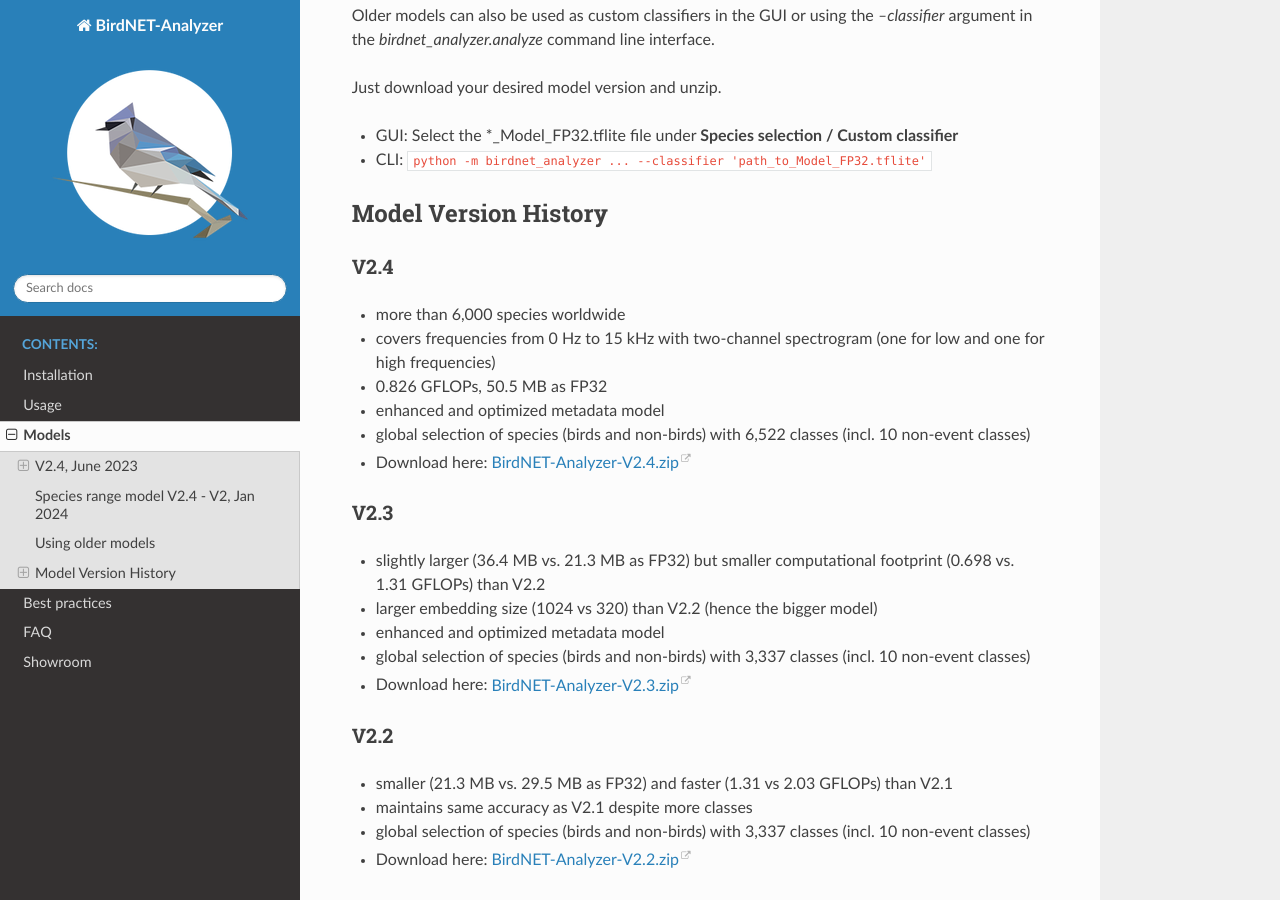
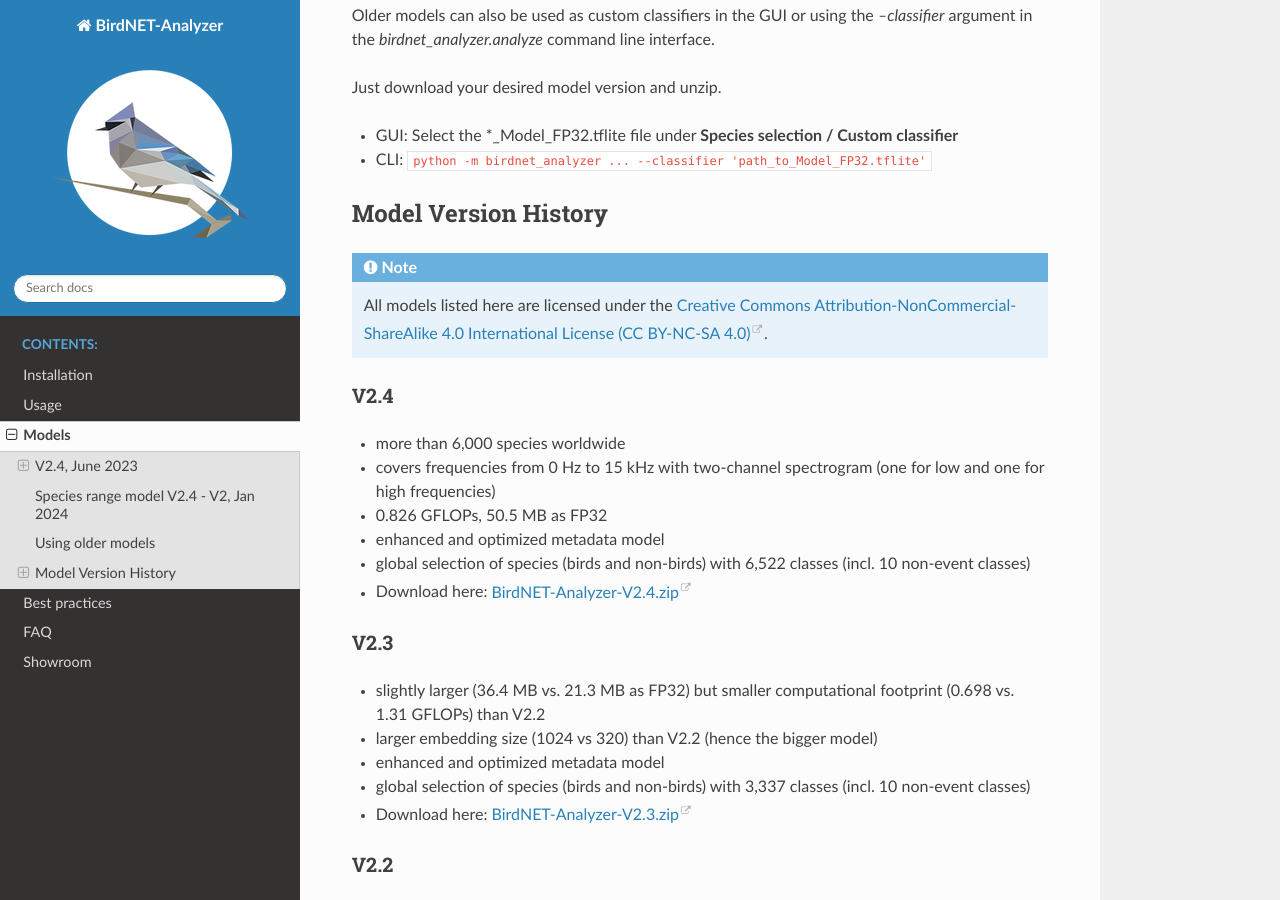
Before and after one commit to kahst/BirdNET-Analyzer, a Sphinx documentation site: the page built from docs/models.rst, in a window 1280 px wide and 900 px high, scrolled down 987 px. Built offline with Sphinx 7.4.7 and the Read the Docs theme 3.1.0, drawn with Linux system fonts in a browser that asks for light colours.

Commit message:
add notes on license

```diff
--- a/docs/models.rst
+++ b/docs/models.rst
@@ -47,6 +47,8 @@
 
 Model Version History
 ---------------------
+
+.. note:: All models listed here are licensed under the `Creative Commons Attribution-NonCommercial-ShareAlike 4.0 International License (CC BY-NC-SA 4.0) <https://creativecommons.org/licenses/by-nc-sa/4.0/>`_.
 
 V2.4
 ^^^^
--- a/docs/usage/cli.rst
+++ b/docs/usage/cli.rst
@@ -187,3 +187,5 @@
    This can also be combined with negative samples as described above.
    The validation split will be performed combination of classes, so you might want to ensure sufficient data for each combination of classes.
    When using multi-label data the upsampling mode will be limited to 'repeat'.
+
+   .. note:: Custom classifiers trained with BirdNET-Analyzer are licensed under the `Creative Commons Attribution-NonCommercial-ShareAlike 4.0 International License (CC BY-NC-SA 4.0) <https://creativecommons.org/licenses/by-nc-sa/4.0/>`_.
```
